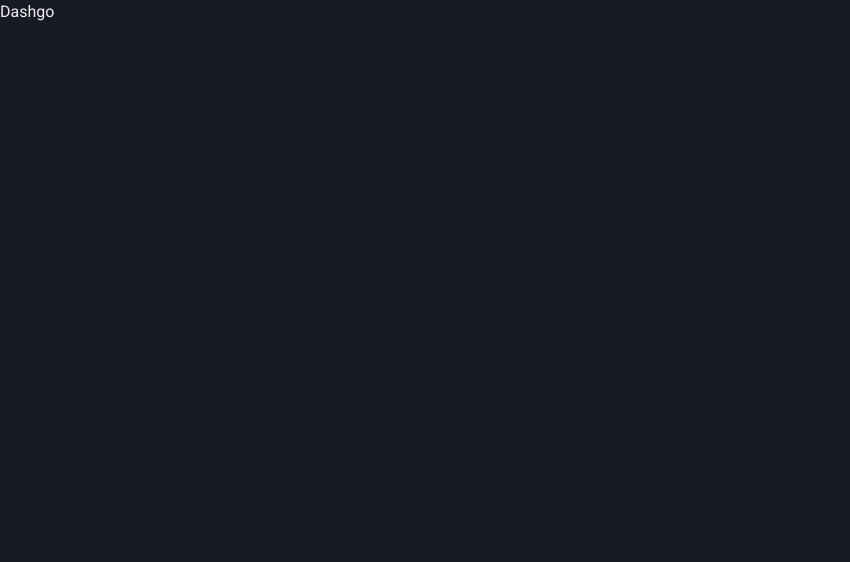
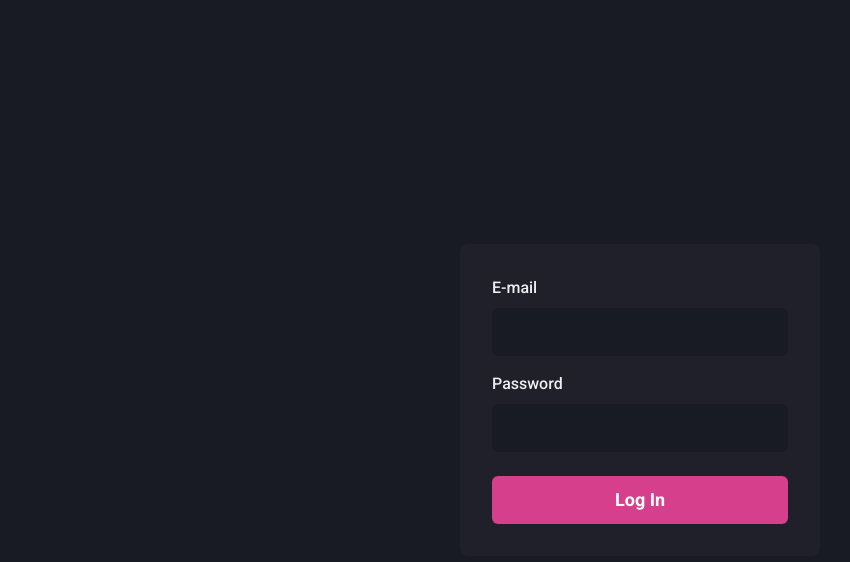
Before and after one commit to joserubemneto/dashgo, a Next.js app: page / in a window 1280 px wide. Shown: the top 562 px of the page, without its empty margins (0-850 px from the left). Built offline with nearby package versions, Linux system fonts and the light colour scheme.

Commit message:
feat: created sign in page

```diff
--- a/src/pages/index.tsx
+++ b/src/pages/index.tsx
@@ -1,5 +1,26 @@
-import Head from 'next/head'
+import { Flex, Button, Stack } from '@chakra-ui/react'
+import { Input } from '../components/Form/Input'
 
-export default function Home() {
-  return <h1>Dashgo</h1>
+export default function SignIn() {
+  return (
+    <Flex w='100vw' h='100vh' align='center' justify='center'>
+      <Flex
+        direction='column'
+        as='form'
+        w='100%'
+        maxW='360px'
+        bg='gray.800'
+        p='8'
+        borderRadius='8px'>
+        <Stack spacing='4'>
+          <Input type='email' name='email' label='E-mail' />
+          <Input type='password' name='password' label='Password' />
+        </Stack>
+
+        <Button type='submit' mt='6' colorScheme='pink' size='lg'>
+          Log In
+        </Button>
+      </Flex>
+    </Flex>
+  )
 }
```
